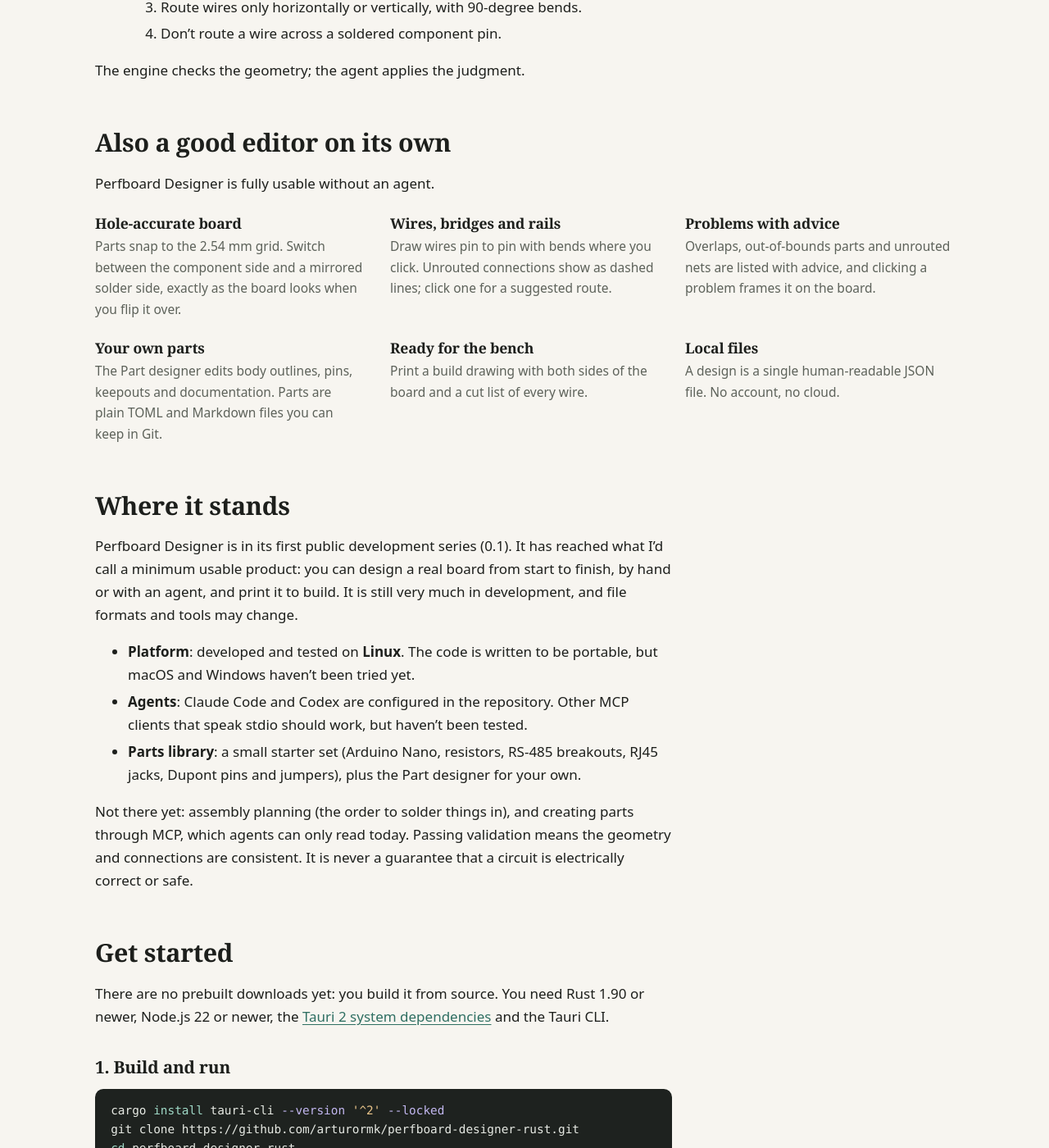
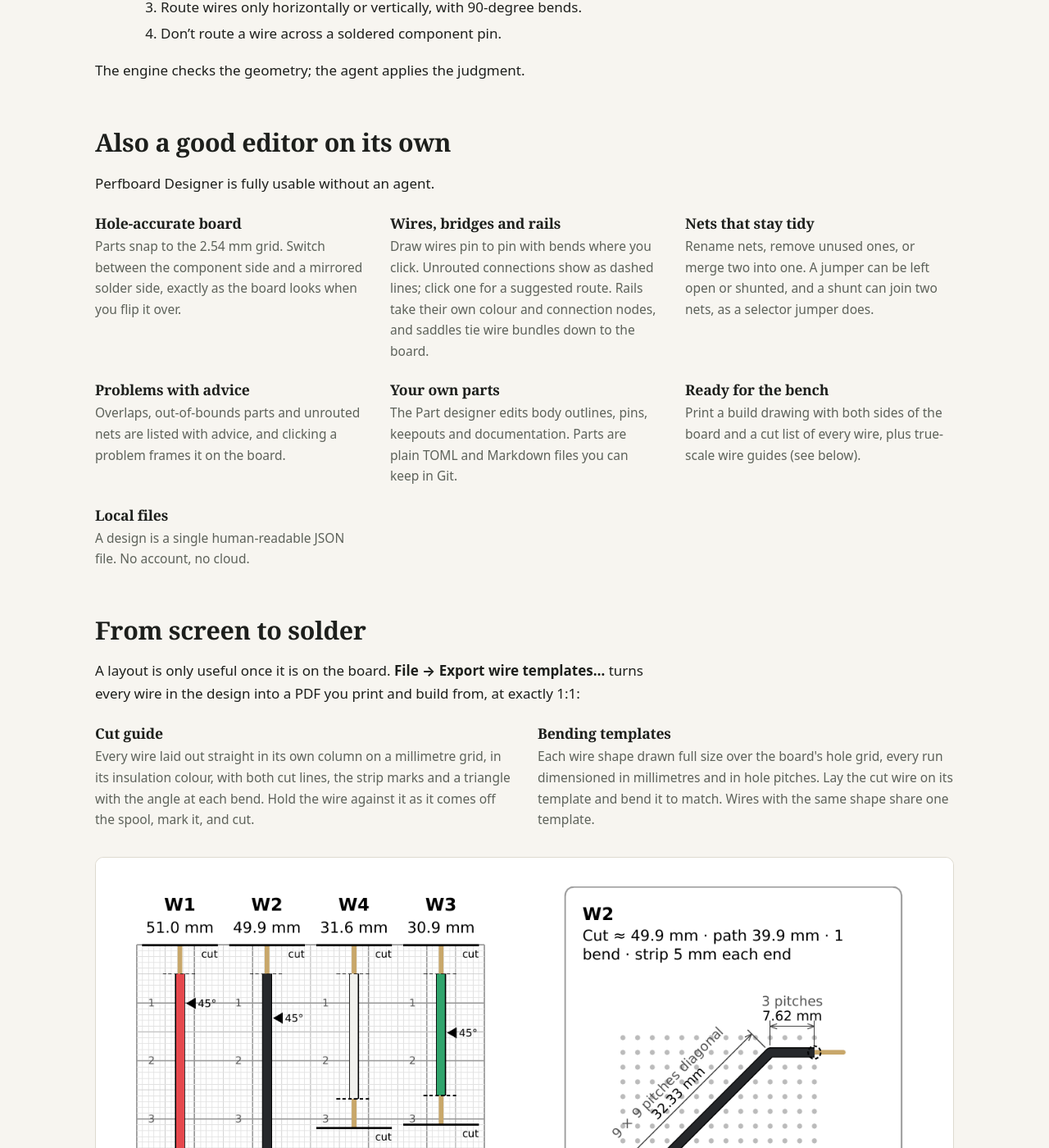
Before and after one commit to arturormk/arturormk.github.io, a Jekyll site: the page built from projects/perfboard-designer-rust/index.md, in a window 1280 px wide and 1400 px high, scrolled down 3497 px. Shown: the whole window at 82% size. Built offline with Jekyll 4.4.1, drawn with Linux system fonts in a browser that asks for light colours; some of the changed text lies outside the part shown.

Commit message:
Update the Perfboard Designer page for wire guides, saddles and nets
Add a "From screen to solder" section on the true-scale wire cut guide
and bending templates, with a figure from the Nano RS-485 example and a
note to print with Page Scaling set to None. Mention saddles, rail
colours and nodes, renaming, merging and removing nets, and jumpers
whose shunt joins nets, and narrow "not there yet" to the remaining
assembly planning.

Co-Authored-By: Claude Opus 5.5 <noreply@anthropic.com>

```diff
--- a/_data/projects.yml
+++ b/_data/projects.yml
@@ -116,7 +116,8 @@ projects:
     summary: >-
       Desktop editor for laying out circuits on perfboard, with an MCP
       server so Claude Code or Codex can place parts, route wires and check
-      the design alongside you.
+      the design alongside you, and 1:1 printed guides to cut and bend
+      every wire.
 
   - repo: gitwatch-rust
     title: gitwatch
--- a/projects/perfboard-designer-rust/index.md
+++ b/projects/perfboard-designer-rust/index.md
@@ -18,6 +18,7 @@ facts:
   - Agents edit the same design you see, live
   - Electrical changes wait for your approval
   - Every step can be undone, committed and compared
+  - Prints 1:1 wire cut and bending guides
   - MIT
 ---
 
@@ -80,9 +81,9 @@ The MCP server gives the agent the same tools you have, and no more:
   </div>
   <div>
     <h3>Edit it</h3>
-    <p>Place, move and rotate parts, create nets, draw wires, bridges and
-    rails, all as grouped operations that land as one step in the
-    history.</p>
+    <p>Place, move and rotate parts, create, rename and merge nets, draw
+    wires, bridges, rails and saddles, all as grouped operations that land
+    as one step in the history.</p>
   </div>
   <div>
     <h3>Route with the engine</h3>
@@ -142,7 +143,15 @@ Perfboard Designer is fully usable without an agent.
   <div>
     <h3>Wires, bridges and rails</h3>
     <p>Draw wires pin to pin with bends where you click. Unrouted
-    connections show as dashed lines; click one for a suggested route.</p>
+    connections show as dashed lines; click one for a suggested route.
+    Rails take their own colour and connection nodes, and saddles tie
+    wire bundles down to the board.</p>
+  </div>
+  <div>
+    <h3>Nets that stay tidy</h3>
+    <p>Rename nets, remove unused ones, or merge two into one. A jumper
+    can be left open or shunted, and a shunt can join two nets, as a
+    selector jumper does.</p>
   </div>
   <div>
     <h3>Problems with advice</h3>
@@ -158,7 +167,7 @@ Perfboard Designer is fully usable without an agent.
   <div>
     <h3>Ready for the bench</h3>
     <p>Print a build drawing with both sides of the board and a cut list
-    of every wire.</p>
+    of every wire, plus true-scale wire guides (see below).</p>
   </div>
   <div>
     <h3>Local files</h3>
@@ -166,6 +175,42 @@ Perfboard Designer is fully usable without an agent.
     cloud.</p>
   </div>
 </div>
+
+## From screen to solder
+
+A layout is only useful once it is on the board. **File → Export wire
+templates…** turns every wire in the design into a PDF you print and
+build from, at exactly 1:1:
+
+<div class="features">
+  <div>
+    <h3>Cut guide</h3>
+    <p>Every wire laid out straight in its own column on a millimetre
+    grid, in its insulation colour, with both cut lines, the strip marks
+    and a triangle with the angle at each bend. Hold the wire against it
+    as it comes off the spool, mark it, and cut.</p>
+  </div>
+  <div>
+    <h3>Bending templates</h3>
+    <p>Each wire shape drawn full size over the board's hole grid, every
+    run dimensioned in millimetres and in hole pitches. Lay the cut wire
+    on its template and bend it to match. Wires with the same shape share
+    one template.</p>
+  </div>
+</div>
+
+<figure class="shot">
+  <img src="wire-templates.png" width="1280" height="726"
+    alt="Part of the wire PDF for the Nano RS-485 example: on the left, four wires drawn straight on a millimetre grid with cut lines, strip ticks and 45-degree bend markers; on the right, the bending template for wire W2, with its 32.33 mm diagonal run and 7.62 mm end run over a grid of board holes">
+  <figcaption>From the Nano RS-485 example: the cut guide (left) and the
+  bending template for wire W2 (right), both at actual size on
+  paper.</figcaption>
+</figure>
+
+It is a PDF rather than an ordinary print because true scale is
+surprisingly fragile: the app's web view and many PDF viewers quietly
+resize printed pages. Print it with **Page Scaling set to None** (or
+*Actual size*), then check the 50 mm bar at the top of every page.
 
 ## Where it stands
 
@@ -184,8 +229,9 @@ tools may change.
   RS-485 breakouts, RJ45 jacks, Dupont pins and jumpers), plus the Part
   designer for your own.
 
-Not there yet: assembly planning (the order to solder things in), and
-creating parts through MCP, which agents can only read today. Passing
+Not there yet: the rest of assembly planning (the order to solder
+things in, and a step-by-step build view), and creating parts through
+MCP, which agents can only read today. Passing
 validation means the geometry and connections are consistent. It is
 never a guarantee that a circuit is electrically correct or safe.
 
```
Also changed, not shown: projects/perfboard-designer-rust/wire-templates.png (added).
